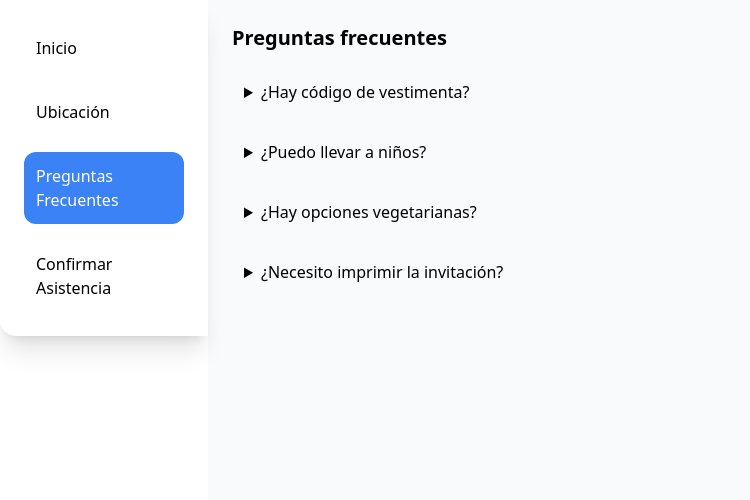
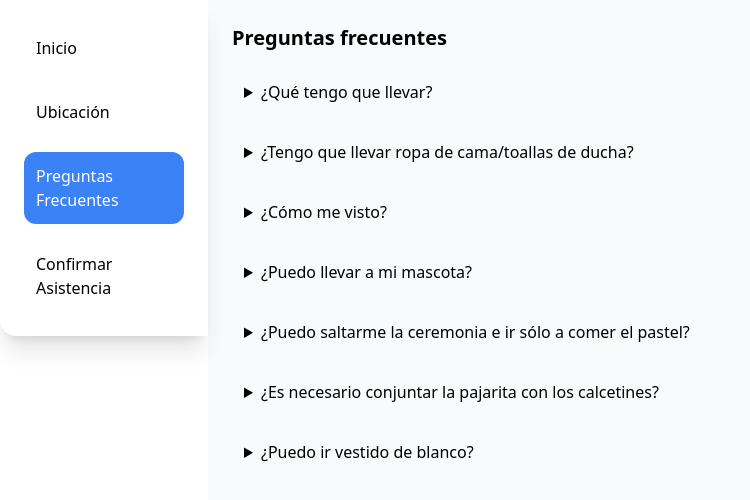
Before and after one commit to PedroPagan/Boda, a React (Vite) app: page / in a window 1280 px wide. Both pictures are taken after a click on the button "Preguntas Frecuentes". Shown: the top 500 px of the page, without its empty margins (0-750 px from the left). Built offline with nearby package versions, Linux system fonts and the light colour scheme.

Commit message:
Actualización

```diff
--- a/src/pages/FAQ.jsx
+++ b/src/pages/FAQ.jsx
@@ -1,10 +1,13 @@
 import React from 'react'
 export default function FAQ(){
   const qas = [
-    {q: '¿Hay código de vestimenta?', a: 'Uniforme informal-elegante. Trae calzado cómodo para el baile.'},
-    {q: '¿Puedo llevar a niños?', a: 'La celebración es para mayores; por favor confirma si traes algún menor en el formulario RSVP.'},
-    {q: '¿Hay opciones vegetarianas?', a: 'Sí, tendremos menú con opción vegetariana. Indícalo en el RSVP.'},
-    {q: '¿Necesito imprimir la invitación?', a: 'No es necesario, pero trae tu DNI por si acaso.'}
+    {q: '¿Qué tengo que llevar?', a: 'La casa tiene piscina, por lo que llevad bañador, chanclas y toalla de piscina. A parte puede que refresque o llueva.'},
+    {q: '¿Tengo que llevar ropa de cama/toallas de ducha?', a: 'No, las habitaciones son habitaciones de hotel, con ropa de cama y toallas.'},
+    {q: '¿Cómo me visto?', a: 'No hay un codigo de vestimenta especifico, si podeis venir con camisa mejor, pero como esteis cómodos.'},
+    {q: '¿Puedo llevar a mi mascota?', a: 'No, el castillo no admite mascotas :(.'},
+    {q: '¿Puedo saltarme la ceremonia e ir sólo a comer el pastel?', a: 'Deberías.'},
+    {q: '¿Es necesario conjuntar la pajarita con los calcetines?', a: 'Es casi imprescindible excepto si llevas pajarita de madera, en cuyo caso puedes llevar zuecos.'},
+    {q: '¿Puedo ir vestido de blanco?', a: 'Solo los hombres pueden llevar traje blanco, en cuyo caso debe ir acompañado de cadenas de oro de 250 gr mínimo.'}
   ];
 
   return (
```
